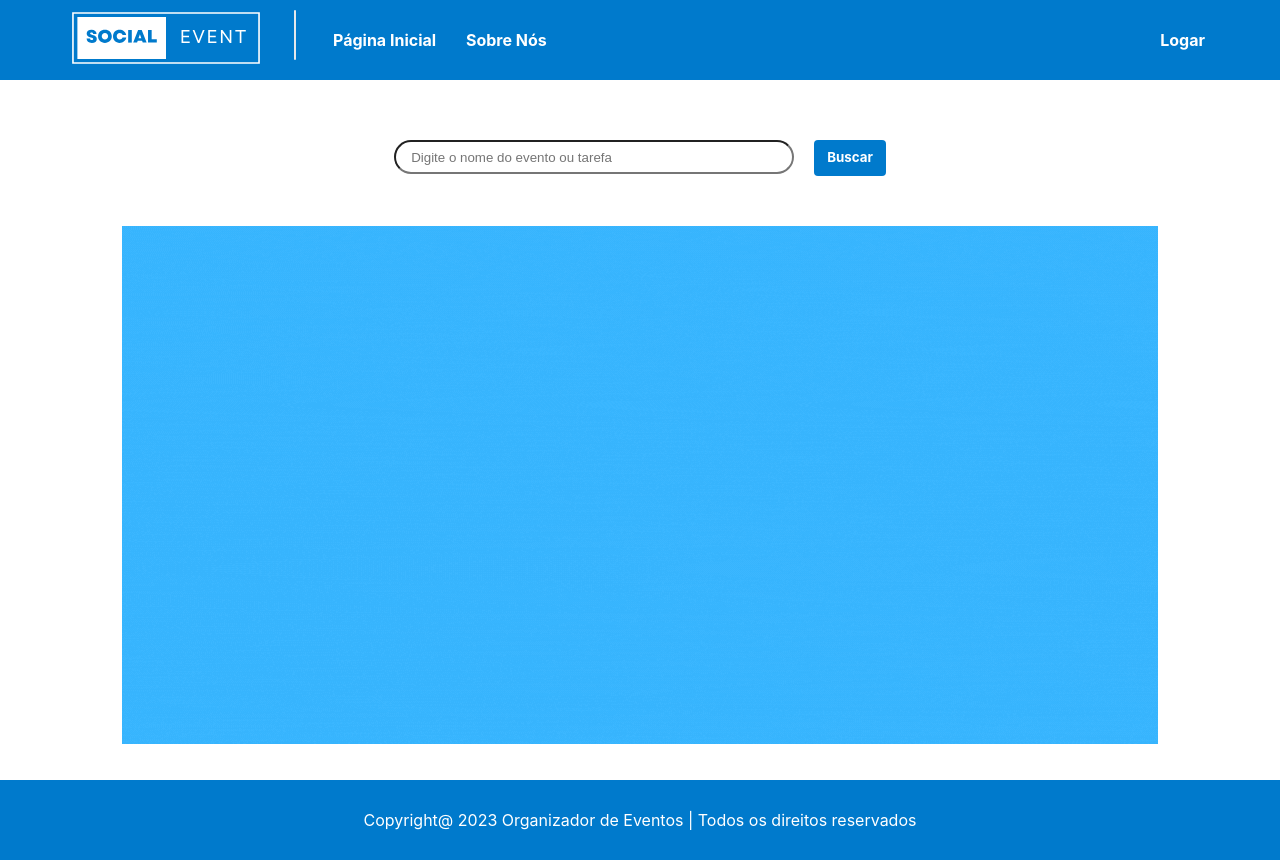
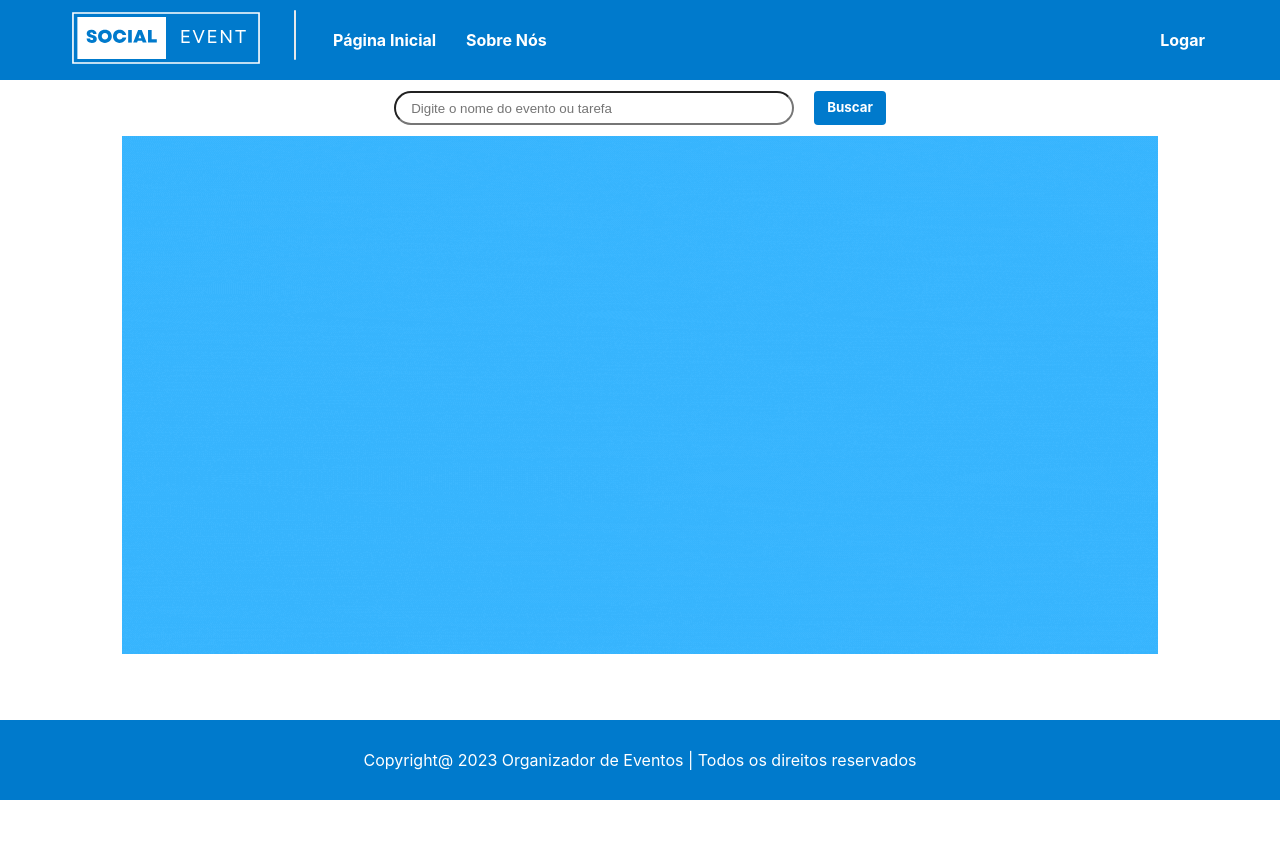
Before and after one commit to AldrinTaylorPUC/.github.io, a plain HTML site: page templates/pagina-inicial/pagina-inicial.html in a window 1280 px wide. After the commit the page ends 800 px from the top, so only its background shows below. Drawn offline with Linux system fonts and the light colour scheme.

Commit message:
commit final

```diff
--- a/templates/pagina-inicial/pagina-inicial.css
+++ b/templates/pagina-inicial/pagina-inicial.css
@@ -1,9 +1,3 @@
-header {
-    height: 64px;
-    margin: 16px 0;
-    position: relative;
-}
-
 input {
     border-radius: 20px;
     width: 400px;
@@ -15,8 +9,9 @@ input {
 #input {
     display: flex;
     justify-content: center;
-    margin-top: 60px;
+    align-items: center;
     gap: 10px;
+    padding: 10px 0;
 }
 
 #img-home {
@@ -24,5 +19,4 @@ input {
     width: 100%;
     align-items: center;
     justify-content: center;
-    margin-top: 50px;
 }
```
